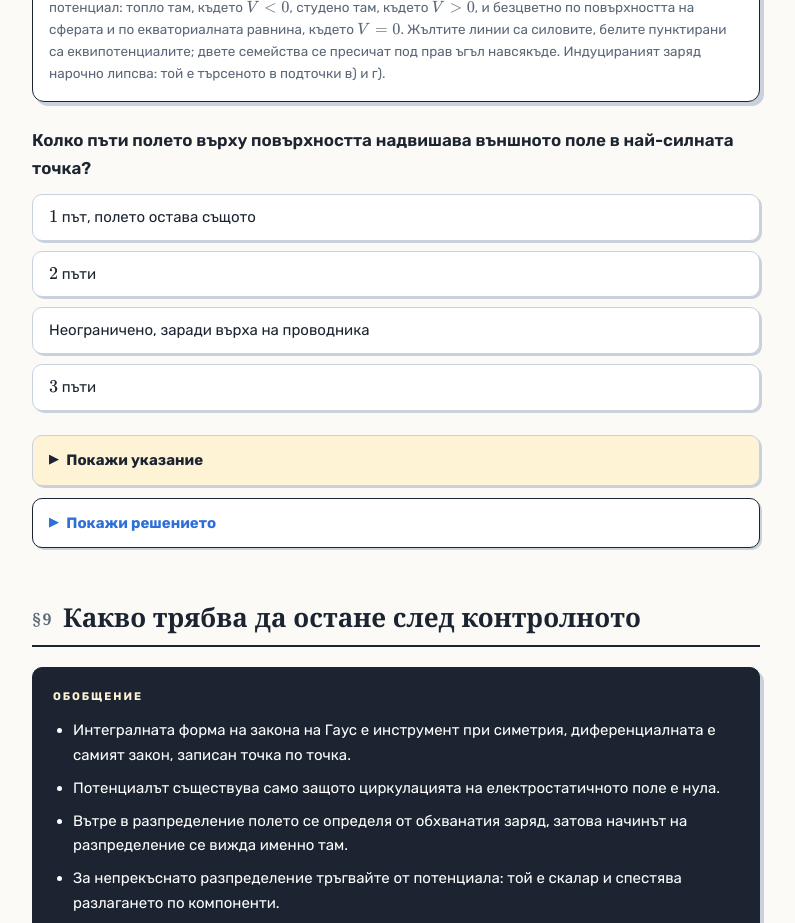
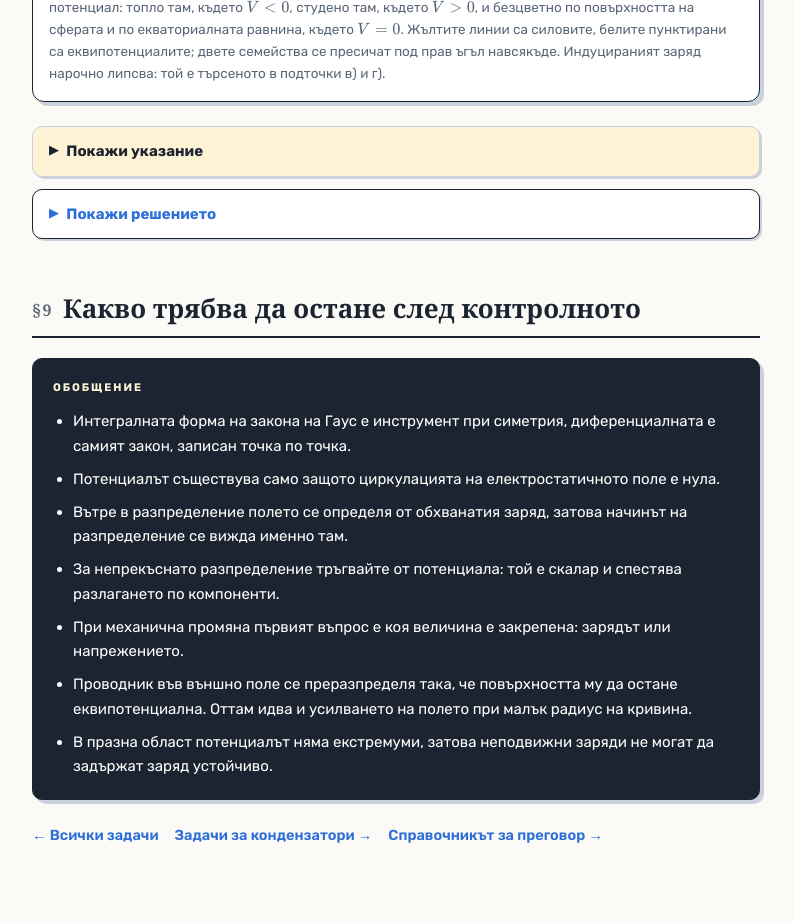
Before and after one commit to Kosius016/Physics-website, a Next.js app: page /zadachi/kontrolno-elektrostatika in a window 1280 px wide. Shown: the part 9660-10583 px from the top of the page, without its empty margins (244-1039 px from the left). Built offline with nearby package versions, Linux system fonts and the light colour scheme.

Commit message:
Маха въпроса и изправя интерактива на Задача 4

```diff
--- a/app/zadachi/kontrolno-elektrostatika/page.tsx
+++ b/app/zadachi/kontrolno-elektrostatika/page.tsx
@@ -1176,35 +1176,6 @@ export default function ElectrostaticsExamPage() {
           </FigurePanel>
         </div>
 
-        <div className="mt-6">
-          <PredictionQuestion
-            prompt="Колко пъти полето върху повърхността надвишава външното поле в най-силната точка?"
-            options={[
-              {
-                text: "$3$ пъти",
-                correct: true,
-                why: String.raw`$E_r(R,\theta)=3E_0\cos\theta$, а максимумът е при полюсите, където $|\cos\theta|=1$.`,
-              },
-              {
-                text: "$2$ пъти",
-                correct: false,
-                why: String.raw`Множителят $2$ идва от члена $2R^3/r^3$, но към него се добавя и единицата от самото външно поле.`,
-              },
-              {
-                text: "$1$ път, полето остава същото",
-                correct: false,
-                why: "Индуцираният заряд създава собствено поле и на полюсите то се прибавя към външното, вместо да го компенсира.",
-              },
-              {
-                text: "Неограничено, заради върха на проводника",
-                correct: false,
-                why: "Сферата има един и същ краен радиус на кривина навсякъде. Неограничено усилване се появява при връх с много малък радиус, не при сфера.",
-              },
-            ]}
-            explanation={String.raw`Числото $3$ е характерно за сферата. За силно издължен проводник усилването се определя от отношението дължина към радиус на кривина и може да е с порядъци по-голямо.`}
-          />
-        </div>
-
         <Solution
           hint={
             <RichText text="Разделете потенциала на два члена: външното еднородно поле и коригиращ член. Сравнете втория с $V_{\text{дипол}}=p\cos\theta/4\pi\varepsilon_0r^2$." />
--- a/components/problem-sets/ElectrostaticsExamLabs.tsx
+++ b/components/problem-sets/ElectrostaticsExamLabs.tsx
@@ -1317,8 +1317,10 @@ export function SphereFieldExplorer() {
   const cx = 360;
   const cy = 220;
   const R = 84;
-  const bounds = useMemo(() => ({ x0: 16, x1: 704, y0: 16, y1: 424 }), []);
-  const offsets = useMemo(() => [0.35, 0.7, 1.05, 1.4, 1.75, 2.1], []);
+  // SphereGeometry е изведена с хоризонтална ос z. Групата се завърта на
+  // -90°, затова границите са записани в незавъртяната координатна система.
+  const bounds = useMemo(() => ({ x0: 156, x1: 564, y0: -124, y1: 564 }), []);
+  const offsets = useMemo(() => [0.6, 1, 1.4, 1.75, 2.15, 2.6, 3.1, 3.6], []);
   const levels = useMemo(() => [0.6, 1.2, 1.8, 2.4, 3], []);
 
   const [showField, setShowField] = useState(true);
@@ -1333,21 +1335,21 @@ export function SphereFieldExplorer() {
   const potential = spherePotential(probe.r, theta);
   const field = sphereField(Math.max(probe.r, 1), theta);
 
-  const probeX = svgNumber(cx + probe.r * Math.cos(theta) * R);
-  const probeY = svgNumber(cy - probe.side * probe.r * Math.sin(theta) * R);
+  const probeX = svgNumber(cx + probe.side * probe.r * Math.sin(theta) * R);
+  const probeY = svgNumber(cy - probe.r * Math.cos(theta) * R);
   const alongZ = field.radial * Math.cos(theta) - field.tangential * Math.sin(theta);
   const alongPerp = field.radial * Math.sin(theta) + field.tangential * Math.cos(theta);
   const norm = Math.hypot(alongZ, alongPerp) || 1;
-  const tipX = svgNumber(probeX + (alongZ / norm) * 46);
-  const tipY = svgNumber(probeY - ((probe.side * alongPerp) / norm) * 46);
+  const tipX = svgNumber(probeX + ((probe.side * alongPerp) / norm) * 46);
+  const tipY = svgNumber(probeY - (alongZ / norm) * 46);
 
   const handlePointer = useCallback(
     (event: ReactPointerEvent<SVGSVGElement>) => {
       const svg = svgRef.current;
       if (!svg) return;
       const [x, y] = svgPoint(svg, event.clientX, event.clientY, W, H);
-      const z = (x - cx) / R;
-      const perp = (cy - y) / R;
+      const z = (cy - y) / R;
+      const perp = (x - cx) / R;
       const r = Math.hypot(z, perp);
       if (r < 0.02) return;
       setProbe({
@@ -1446,6 +1448,7 @@ export function SphereFieldExplorer() {
         >
           <rect width={W} height={H} fill={STAGE_BG} />
 
+          <g transform={`rotate(-90 ${cx} ${cy})`}>
             <SphereGeometry
               cx={cx}
               cy={cy}
@@ -1462,9 +1465,10 @@ export function SphereFieldExplorer() {
               sphereStroke={C.mut}
               equipotentialOpacity={0.6}
             />
+          </g>
 
           <SvgTex x={20} y={24} tex={String.raw`\vec E_0`} color={C.warn} width={40} />
-          <SvgTex x={700} y={24} tex="z" color={C.mut} width={13} anchor="end" />
+          <SvgTex x={cx + 14} y={18} tex="z" color={C.mut} width={13} />
 
           {inside ? null : (
             <>
```
Lines whose indentation alone changed are shown as unchanged.
